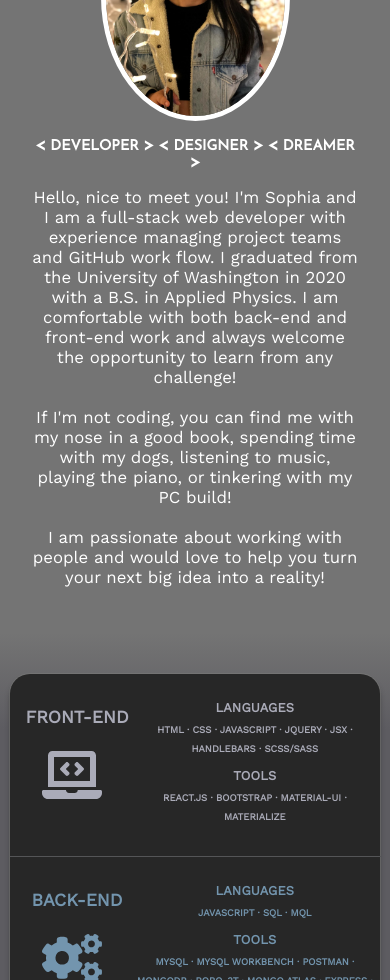
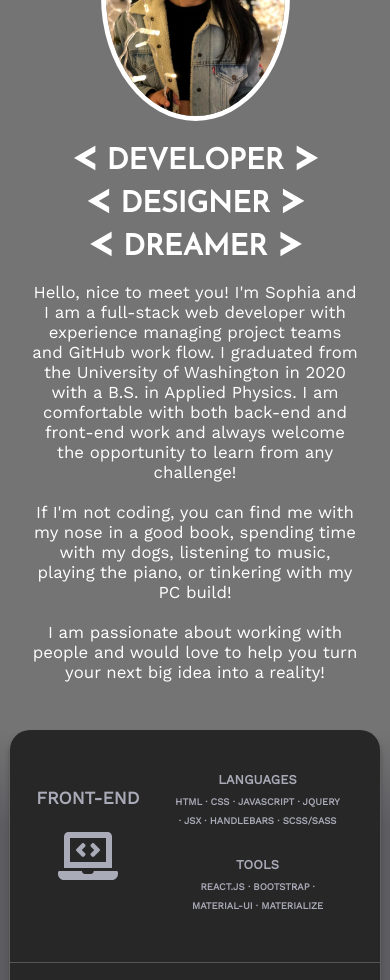
Before and after one commit to sophia2798/portfolio_v3, a React (Create React App) app: page / in a window 390 px wide. Shown: the part 1020-2000 px from the top of the page. Built offline with nearby package versions, Linux system fonts and the light colour scheme.

Commit message:
fixed positioning of skills component, adjusted mobiel responsiveness of whole app

```diff
--- a/src/components/About/About.css
+++ b/src/components/About/About.css
@@ -4,14 +4,19 @@
     position: relative;
 }
 
+#bio-small-h1 {
+    display: none;
+}
+
 .short-bio {
     display: flex;
     flex-direction: row;
     font-family: 'Work Sans', sans-serif;
-    padding: 3rem 1rem 9rem 1rem;
-    height: 35vh;
+    padding: 3rem 1rem 3rem 1rem;
+    height: fit-content;
+    width: fit-content;
     color: white;
-    max-height: 100%;
+    /* max-height: 100%; */
     background: #747474;
 }
 
@@ -20,7 +25,7 @@
 }
 
 .bio-pic {
-    height: 100%;
+    width: 25%;
     /* border-radius: 50%; */
     border-radius: 20px;
     margin-right: 1rem;
@@ -48,15 +53,12 @@
     width: 100%;
     height: 6rem;
     background: linear-gradient(#747474, #5d5c61);
+    /* position: relative; */
 }
 
 @media only screen and (max-width: 768px) {
     .bio-content {
         font-size: 1.05rem;
-    }
-
-    .short-bio {
-        padding-bottom: 8rem;
     }
 
     .bio-content h1 {
@@ -78,10 +80,9 @@
     }
 }
 
-@media only screen and (max-width: 414px) {
+@media only screen and (max-width: 428px) {
     .short-bio {
         flex-direction: column;
-        height: 75vh;
     }
 
     .bio-pic {
@@ -105,16 +106,26 @@
     }
 }
 
-@media only screen and (max-width: 375px) {
+@media only screen and (max-width: 390px) {
     .bio-content h1 {
-        font-size: 2.4rem;
+        display: none;
+    }
+
+    #bio-small-h1 {
+        display: block;
+        margin-bottom: 1rem;
+        font-family: 'Josefin Sans', sans-serif;
+        font-size: 1.8rem;
     }
 
     .tag {
         font-size: 2.65rem;
     }
+}
 
+/* SURFACE PRO */
+@media only screen and (width: 1280px) and (height: 720px) {
     .short-bio {
-        padding-bottom: 19rem;
+        padding-bottom: 16rem;
     }
 }
--- a/src/components/About/About.js
+++ b/src/components/About/About.js
@@ -11,10 +11,18 @@ function About() {
                 <img className="bio-pic" src={bioImg} alt="bio picture"/>
                 <div className="bio-content">
                     <h1><span style={{color:'white'}}><span className="tag">&lt;</span> DEVELOPER <span className="tag">&gt;</span></span> <span style={{color:'white'}}><span className="tag">&lt;</span> DESIGNER <span className="tag">&gt;</span></span> <span style={{color:'white'}}><span className="tag">&lt;</span> DREAMER <span className="tag">&gt;</span></span></h1>
+                    <h1 id="bio-small-h1">
+                        <span style={{color:'white'}}><span className="tag">&lt;</span> DEVELOPER <span className="tag">&gt;</span></span>
+                        <br/>
+                        <span style={{color:'white'}}><span className="tag">&lt;</span> DESIGNER <span className="tag">&gt;</span></span>
+                        <br/>
+                        <span style={{color:'white'}}><span className="tag">&lt;</span> DREAMER <span className="tag">&gt;</span></span>
+                    </h1>
                     <p>Hello, nice to meet you! I'm Sophia and I am a full-stack web developer with experience managing project teams and GitHub work flow. I graduated from the University of Washington in 2020 with a B.S. in Applied Physics. I am comfortable with both back-end and front-end work and always welcome the opportunity to learn from any challenge!<br/><br/>If I'm not coding, you can find me with my nose in a good book, spending time with my dogs, listening to music, playing the piano, or tinkering with my PC build!<br/><br/>I am passionate about working with people and would love to help you turn your next big idea into a reality!</p>
                 </div>
             </section>
-            <div className="blend"></div>
+            <div className="blend">
+            </div>
             <Skills/>
             <Footer/>
         </div>
--- a/src/components/Contact/Contact.css
+++ b/src/components/Contact/Contact.css
@@ -134,7 +134,7 @@
     }
 }
 
-@media only screen and (max-width: 414px) {
+@media only screen and (max-width: 428px) {
     .contact-subheader {
         font-size: 0.9rem;
         width: 90%;
@@ -158,7 +158,7 @@
     }
 }
 
-@media only screen and (max-width: 375px) {
+@media only screen and (max-width: 390px) {
     #form-h3 {
         font-size: 0.7rem;
     }
--- a/src/components/Footer/Footer.css
+++ b/src/components/Footer/Footer.css
@@ -6,7 +6,7 @@
     padding-bottom: 1rem;
     font-family: 'Josefin Sans', sans-serif;
     color: #557a95;
-    position: relative;
+    flex-shrink: 0;
 }
 
 #react-logo {
@@ -36,7 +36,7 @@
     font-size: 0.9rem;
 }
 
-@media only screen and (max-width: 414px) {
+@media only screen and (max-width: 428px) {
     #footer-message {
         padding: 0 1rem;
         line-height: 1rem;
@@ -47,7 +47,7 @@
     }
 }
 
-@media only screen and (max-width: 375px) {
+@media only screen and (max-width: 390px) {
     .contact-icon {
         margin: 0 1rem;
     }
--- a/src/components/Header/Header.sass
+++ b/src/components/Header/Header.sass
@@ -62,9 +62,11 @@ $background2: rgba(39,39,39,0.85)
         font-size: 5.5rem
     @media only screen and (max-width: 500px)
         font-size: 4.2rem
-    @media only screen and (max-width: 414px)
+    @media only screen and (max-width: 428px)
         font-size: 3.9rem
         letter-spacing: 0.1rem
+    @media only screen and (max-width: 320px)
+        font-size: 3.4rem
 
 
 .header-background
@@ -82,7 +84,7 @@ $background2: rgba(39,39,39,0.85)
     text-align: center
     @media only screen and (max-width: 780px)
         line-height: 3rem
-    @media only screen and (max-width: 414px)
+    @media only screen and (max-width: 428px)
         line-height: 2.5rem
 
 .subheader h1
@@ -93,7 +95,7 @@ $background2: rgba(39,39,39,0.85)
         font-weight: 500
     @media only screen and (max-width: 500px)
         font-size: 1.5rem
-    @media only screen and (max-width: 414px)
+    @media only screen and (max-width: 428px)
         font-size: 1.4rem
 
 
@@ -105,7 +107,7 @@ $background2: rgba(39,39,39,0.85)
         font-weight: 500
     @media only screen and (max-width: 500px)
         font-size: 1rem
-    @media only screen and (max-width: 414px)
+    @media only screen and (max-width: 428px)
         font-size: 0.8rem
 
 #logo
@@ -113,7 +115,7 @@ $background2: rgba(39,39,39,0.85)
     margin-top: 1rem
     opacity: 0
     +animation('3s linear 3.7s 1 forwards reveal')
-    @media only screen and (max-width: 414px)
+    @media only screen and (max-width: 428px)
         width: 25%
         margin-top: 0.5rem
 
--- a/src/components/Navbar/Navbar.css
+++ b/src/components/Navbar/Navbar.css
@@ -72,7 +72,7 @@ a:hover {
     }
 }
 
-@media only screen and (max-width: 414px) {
+@media only screen and (max-width: 428px) {
     .mobile-nav {
         display: block;
         width: 100%;
--- a/src/components/Skills/Skills.css
+++ b/src/components/Skills/Skills.css
@@ -1,8 +1,9 @@
 .skills {
-    position: relative;
-    height: 60vh;
+    min-height: 700px;
     display: flex;
     justify-content: center;
+    margin-bottom: 3rem;
+    margin-top: -6rem;
 }
 
 .skills-container {
@@ -10,9 +11,9 @@
     background: #272727;
     width: 95%;
     border-radius: 20px;
-    position: absolute;
-    top: -24%;
-    z-index: 2;
+    /* position: absolute;
+    top: -5%;
+    z-index: 2; */
     display: flex;
     box-shadow: 0 5px 5px 0 rgba(39,39, 39, 0.5), 0 0 0 1px #747474;
     font-family: 'Work Sans', sans-serif;
@@ -65,7 +66,7 @@
     }
 }
 
-@media only screen and (max-width: 414px) {
+@media only screen and (max-width: 428px) {
     .skills-container {
         top: -10%;
     }
@@ -97,6 +98,7 @@
         flex-direction: column-reverse;
         width: 33.33%;
         justify-content: center;
+        padding-left: 1rem;
     }
 
     .lang-tools {
@@ -104,6 +106,7 @@
         display: flex;
         flex-direction: column;
         justify-content: space-evenly;
+        padding: 0 2rem;
     }
 
     .languages h3 {
@@ -145,8 +148,14 @@
     }
 }
 
-@media only screen and (max-width: 375px) {
+@media only screen and (max-width: 390px) {
     .skills {
         height: 80vh;
     }
 }
+
+@media only screen and (min-width: 2200px) {
+    .skills {
+        height: 820px;
+    }
+}
--- a/src/components/Slider/Slider.css
+++ b/src/components/Slider/Slider.css
@@ -98,7 +98,7 @@
     color: white;
 }
 
-@media only screen and (max-width: 414px) {
+@media only screen and (max-width: 428px) {
     .slider-info {
         font-size: 1rem;
         margin-top: 5rem;
```
Also changed, not shown: src/components/Navbar/Navbar.scss (+4 -4 lines), 1 other file (tests, documents, lock files or other folders).
